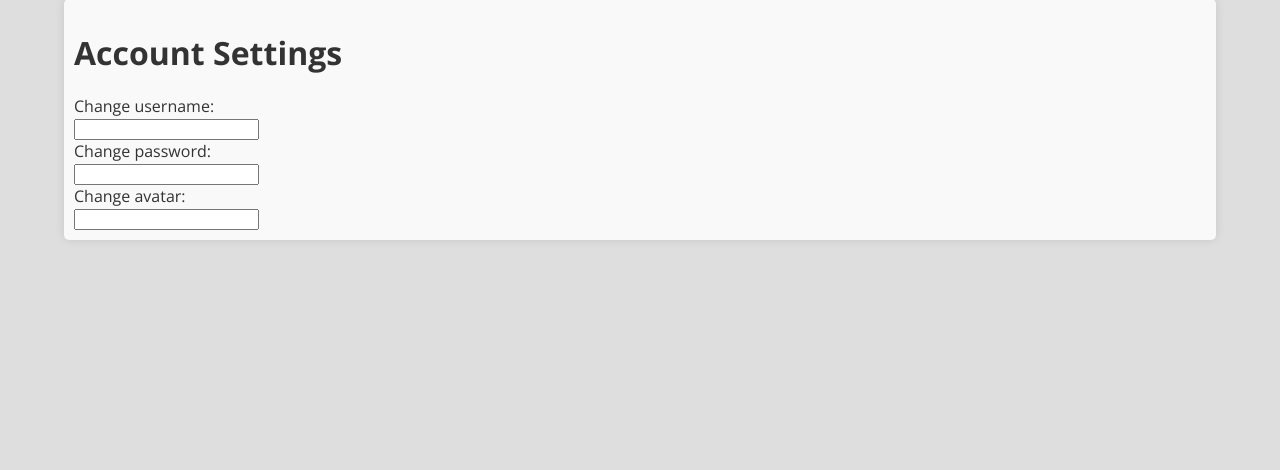
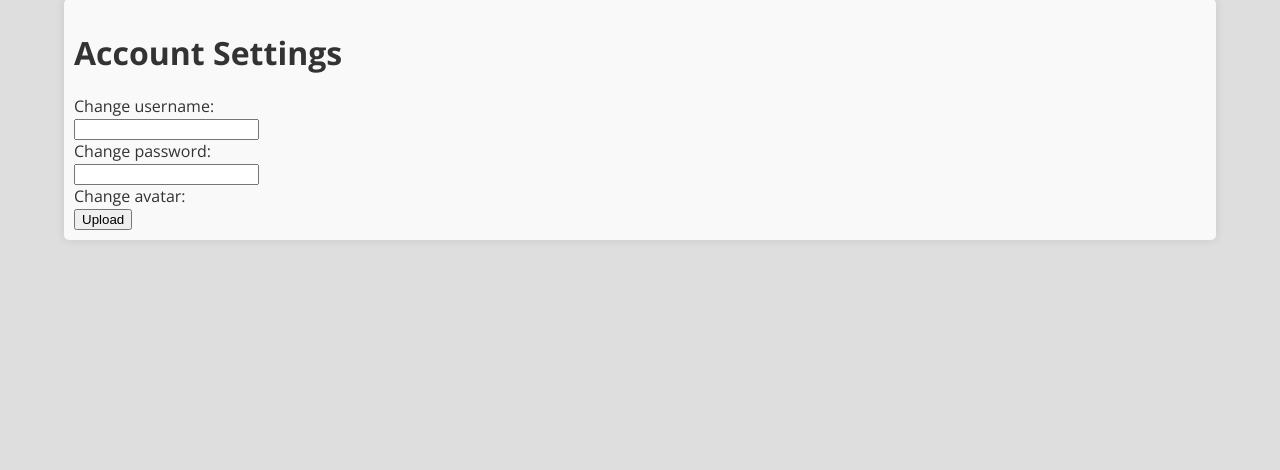
Before and after one commit to cs361-stock-prediction/stock-predictor, a Flask app: page /settings.html in a window 1280 px wide. Shown: the part 197-667 px from the top of the page. Run offline with Flask 2, Linux system fonts and the light colour scheme.

Commit message:
Made settings image upload form a button

```diff
--- a/server/templates/settings.html
+++ b/server/templates/settings.html
@@ -14,7 +14,7 @@
     <label for="fname">Change password:</label><br>
     <input type="text" id="fname" name="fname"><br>
     <label for="fname">Change avatar:</label><br>
-    <input type="text" id="fname" name="fname"><br>
+    <input type="button" id="fname" name="fname" value="Upload"><br>
 
 </div>
 {% endblock %}
```
